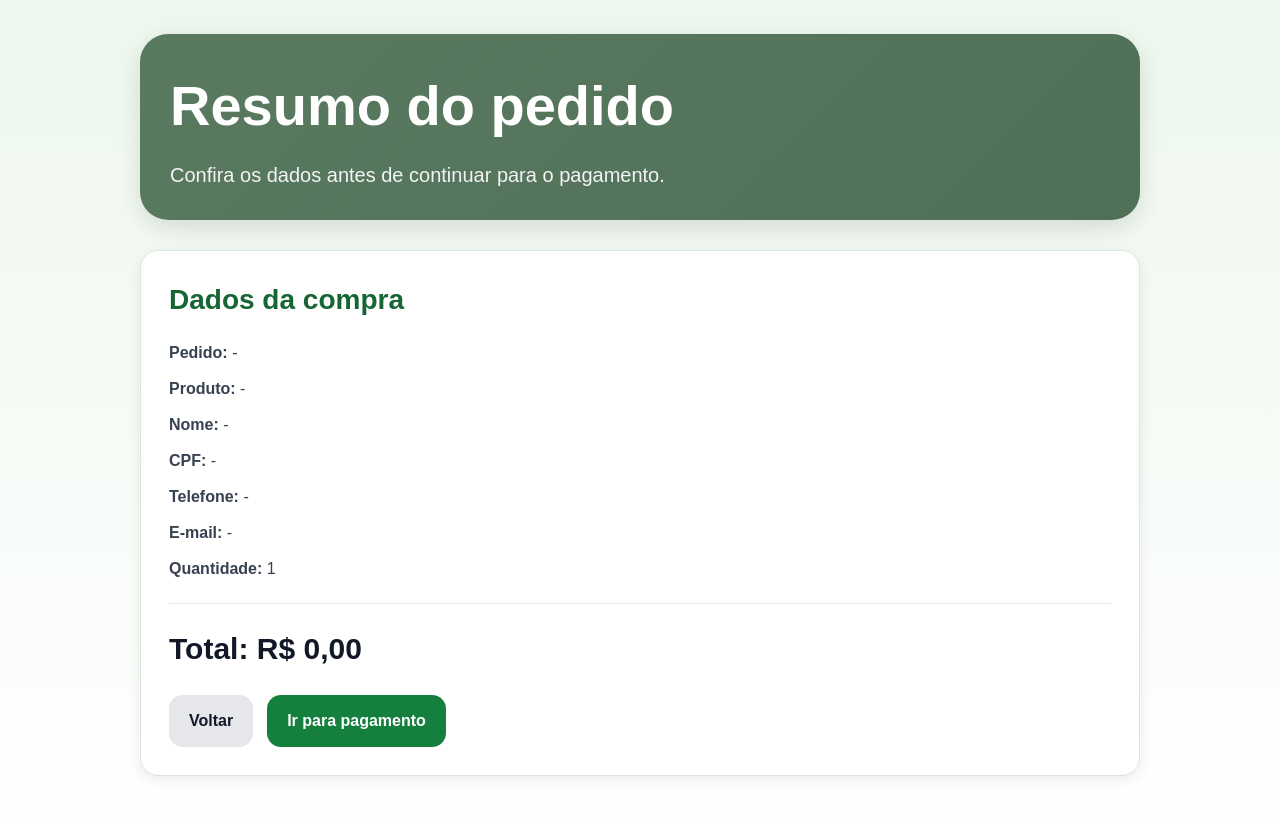
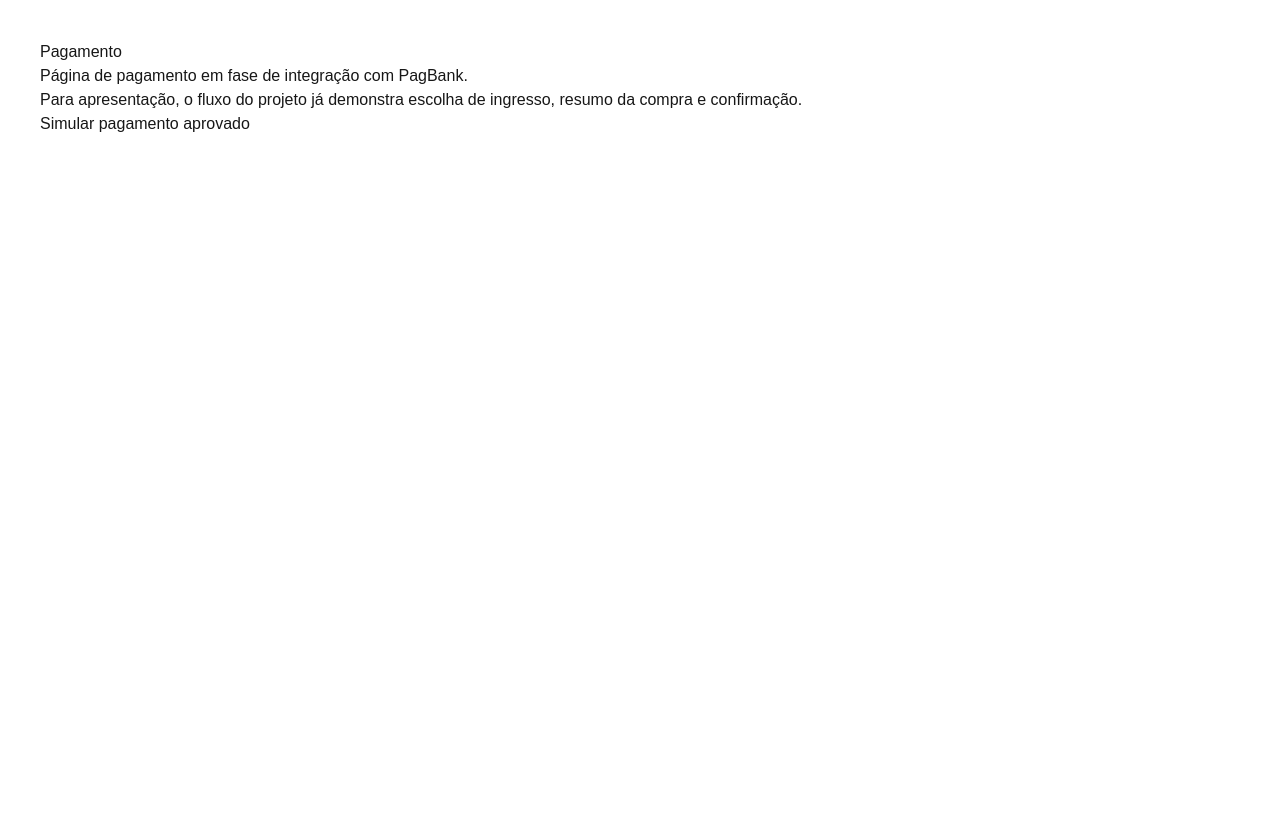
Before and after one commit to paulodutrabkj285-sketch/https-github.com-new, a Next.js app: page /checkout/pagamento in a window 1280 px wide. Shown: the top 818 px of the page. Built offline with nearby package versions, Linux system fonts and the light colour scheme.

Commit message:
desativa pagamento temporariamente para apresentacao

```diff
--- a/src/app/checkout/pagamento/page.tsx
+++ b/src/app/checkout/pagamento/page.tsx
@@ -1,182 +1,22 @@
-"use client";
+import Link from "next/link";
 
-import Link from "next/link";
-import { useEffect, useState } from "react";
+export default function PagamentoPage() {
+  return (
+    <main style={{ padding: 40, fontFamily: "Arial" }}>
+      <h1>Pagamento</h1>
 
-export default function ResumoPage() {
-  const [dados, setDados] = useState({
-    pedidoId: "",
-    produto: "",
-    nome: "",
-    cpf: "",
-    telefone: "",
-    email: "",
-    dataVisita: "",
-    dataEntrada: "",
-    quantidade: "1",
-    noites: "",
-    quantidadePessoas: "",
-    valorUnitario: "0",
-    valorTotal: "0",
-  });
+      <p>
+        Página de pagamento em fase de integração com PagBank.
+      </p>
 
-  useEffect(() => {
-    const params = new URLSearchParams(window.location.search);
+      <p>
+        Para apresentação, o fluxo do projeto já demonstra escolha de ingresso,
+        resumo da compra e confirmação.
+      </p>
 
-    setDados({
-      pedidoId: params.get("pedidoId") || "",
-      produto: params.get("produto") || "",
-      nome: params.get("nome") || "",
-      cpf: params.get("cpf") || "",
-      telefone: params.get("telefone") || "",
-      email: params.get("email") || "",
-      dataVisita: params.get("dataVisita") || "",
-      dataEntrada: params.get("dataEntrada") || "",
-      quantidade: params.get("quantidade") || "1",
-      noites: params.get("noites") || params.get("diarias") || "",
-      quantidadePessoas: params.get("quantidadePessoas") || "",
-      valorUnitario: params.get("valorUnitario") || "0",
-      valorTotal: params.get("valorTotal") || "0",
-    });
-  }, []);
-
-  const queryPagamento = new URLSearchParams({
-    pedidoId: dados.pedidoId,
-    produto: dados.produto,
-    nome: dados.nome,
-    cpf: dados.cpf,
-    telefone: dados.telefone,
-    email: dados.email,
-    valorTotal: dados.valorTotal,
-    quantidade: dados.quantidade,
-  }).toString();
-
-  return (
-    <main
-      style={{
-        minHeight: "100vh",
-        background: "linear-gradient(to bottom, #edf7ed, #ffffff)",
-        padding: "34px 20px 50px",
-      }}
-    >
-      <div style={{ maxWidth: "1000px", margin: "0 auto" }}>
-        <section
-          style={{
-            background: "linear-gradient(135deg, #5a7a60, #4f6f57)",
-            borderRadius: "28px",
-            padding: "30px",
-            marginBottom: "30px",
-            boxShadow: "0 8px 24px rgba(0,0,0,0.12)",
-          }}
-        >
-          <h1
-            style={{
-              fontSize: "clamp(32px, 4.4vw, 56px)",
-              fontWeight: "bold",
-              color: "#ffffff",
-              margin: "0 0 12px 0",
-            }}
-          >
-            Resumo do pedido
-          </h1>
-
-          <p style={{ color: "#f3f4f6", fontSize: "20px", margin: 0 }}>
-            Confira os dados antes de continuar para o pagamento.
-          </p>
-        </section>
-
-        <section
-          style={{
-            backgroundColor: "#ffffff",
-            borderRadius: "18px",
-            padding: "28px",
-            boxShadow: "0 4px 14px rgba(0,0,0,0.08)",
-            border: "1px solid #dbe5db",
-          }}
-        >
-          <h2
-            style={{
-              fontSize: "28px",
-              fontWeight: "bold",
-              color: "#166534",
-              marginTop: 0,
-              marginBottom: "20px",
-            }}
-          >
-            Dados da compra
-          </h2>
-
-          <div style={{ display: "grid", gap: "12px", color: "#374151" }}>
-            <p><strong>Pedido:</strong> {dados.pedidoId || "-"}</p>
-            <p><strong>Produto:</strong> {dados.produto || "-"}</p>
-            <p><strong>Nome:</strong> {dados.nome || "-"}</p>
-            <p><strong>CPF:</strong> {dados.cpf || "-"}</p>
-            <p><strong>Telefone:</strong> {dados.telefone || "-"}</p>
-            <p><strong>E-mail:</strong> {dados.email || "-"}</p>
-
-            {dados.dataVisita && (
-              <p><strong>Data da visita:</strong> {dados.dataVisita}</p>
-            )}
-
-            {dados.dataEntrada && (
-              <p><strong>Data de entrada:</strong> {dados.dataEntrada}</p>
-            )}
-
-            <p><strong>Quantidade:</strong> {dados.quantidade}</p>
-
-            {dados.noites && (
-              <p><strong>Noites/diárias:</strong> {dados.noites}</p>
-            )}
-
-            {dados.quantidadePessoas && (
-              <p><strong>Pessoas:</strong> {dados.quantidadePessoas}</p>
-            )}
-          </div>
-
-          <hr style={{ margin: "22px 0", borderColor: "#e5e7eb" }} />
-
-          <p
-            style={{
-              fontSize: "30px",
-              fontWeight: "bold",
-              color: "#111827",
-              marginBottom: "24px",
-            }}
-          >
-            Total: R$ {Number(dados.valorTotal).toFixed(2).replace(".", ",")}
-          </p>
-
-          <div style={{ display: "flex", gap: "14px", flexWrap: "wrap" }}>
-            <Link
-              href="/ingressos"
-              style={{
-                padding: "14px 20px",
-                borderRadius: "14px",
-                textDecoration: "none",
-                backgroundColor: "#e5e7eb",
-                color: "#111827",
-                fontWeight: "bold",
-              }}
-            >
-              Voltar
-            </Link>
-
-            <Link
-              href={`/checkout/pagamento?${queryPagamento}`}
-              style={{
-                padding: "14px 20px",
-                borderRadius: "14px",
-                textDecoration: "none",
-                backgroundColor: "#15803d",
-                color: "#ffffff",
-                fontWeight: "bold",
-              }}
-            >
-              Ir para pagamento
-            </Link>
-          </div>
-        </section>
-      </div>
+      <Link href="/checkout/sucesso">
+        Simular pagamento aprovado
+      </Link>
     </main>
   );
 }
```
